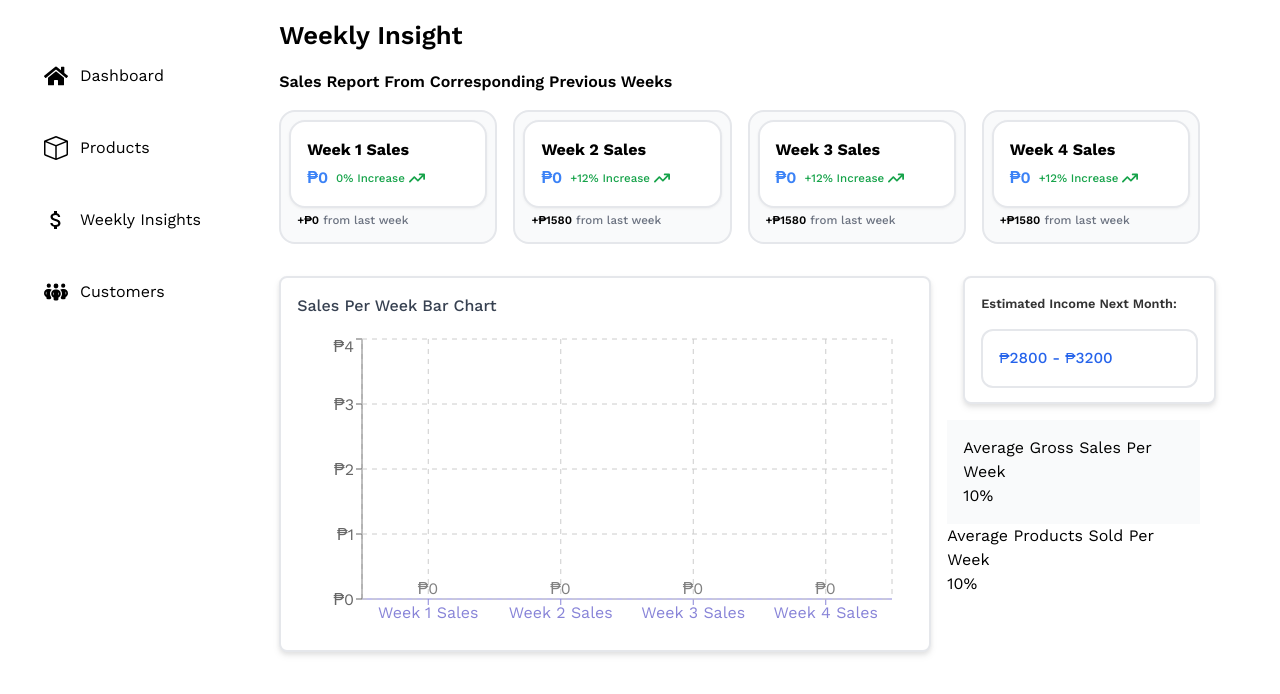
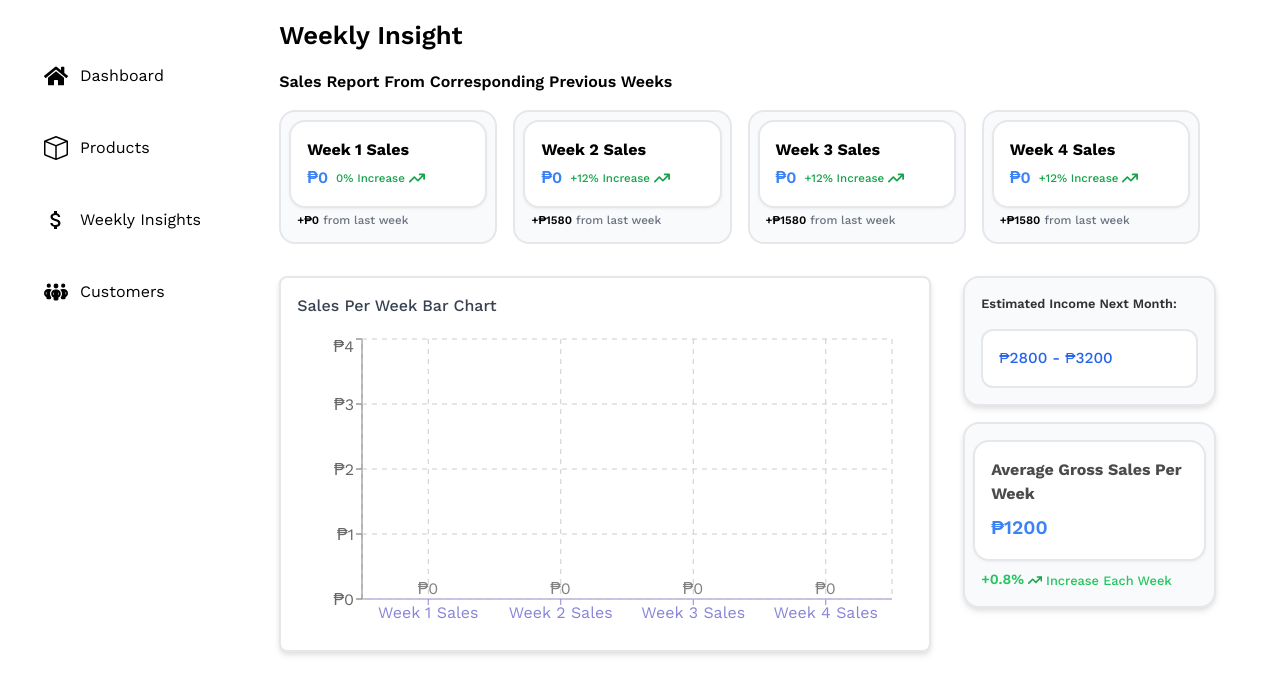
Before and after one commit to RaveZam/The-Coffee-Nest-Dashboard-Analytics-With-Predictive-Income-React, a React (Vite) app in the folder dsafrontend/: page / in a window 1280 px wide. Both pictures are taken after a click on the item "Weekly Insights". Shown: the top 694 px of the page. Built offline with nearby package versions, Linux system fonts and the light colour scheme; no server answers.

Commit message:
Minor Visual Adjustments

```diff
--- a/dsafrontend/src/Estimated Income/AverageSalesPerWeek.jsx
+++ b/dsafrontend/src/Estimated Income/AverageSalesPerWeek.jsx
@@ -1,15 +1,23 @@
+import { FaArrowTrendUp } from "react-icons/fa6";
 export default function AverageSalesPerWeek() {
   return (
     <>
-      <div className="border-gray-200 bg-gray-50 p-4">
-        <div>
-          <h1>Average Gross Sales Per Week</h1>
-          <h3>10%</h3>
+      <div className="m-4 w-full rounded-2xl border-2 border-gray-200 bg-gray-50 px-2 py-4 drop-shadow-md">
+        <div className="rounded-2xl border-2 border-gray-200 bg-white p-4 drop-shadow-sm">
+          <h3 className="font-bold opacity-70">Average Gross Sales Per Week</h3>
+          <h1 className="mt-2 text-[1.5vw] font-semibold text-blue-500">
+            ₱1200
+          </h1>
         </div>
-      </div>
-      <div>
-        <h1>Average Products Sold Per Week</h1>
-        <h3>10%</h3>
+        <div className="mt-2 flex">
+          <span className="flex pl-2 text-[1.1vw] font-semibold text-green-500">
+            +0.8% <FaArrowTrendUp className="ml-1 mt-1 text-green-600" />
+          </span>
+
+          <span className="pl-1 pt-0.5 text-[1vw] font-medium text-green-500">
+            Increase Each Week
+          </span>
+        </div>
       </div>
     </>
   );
--- a/dsafrontend/src/Estimated Income/PredictiveIncome.jsx
+++ b/dsafrontend/src/Estimated Income/PredictiveIncome.jsx
@@ -1,6 +1,6 @@
 export default function PredictiveIncome() {
   return (
-    <div className="m-4 h-32 w-full rounded-lg border-2 border-gray-200 bg-white p-4 drop-shadow-md">
+    <div className="m-4 w-full rounded-2xl border-2 border-gray-200 bg-gray-50 p-4 drop-shadow-md">
       <h2 className="text-[1vw] font-semibold opacity-80">
         Estimated Income Next Month:
       </h2>
--- a/dsafrontend/src/dashboard/LineGraph.jsx
+++ b/dsafrontend/src/dashboard/LineGraph.jsx
@@ -10,7 +10,9 @@ import {
 export default function LineGraph({ resultArray }) {
   return (
     <div className="mt-8">
-      <h1 className="mb-2 text-[1.1vw] font-bold">Sales In The Past 28 Days</h1>
+      <h1 className="mb-2 text-[1.1vw] font-bold">
+        Items Sold In The Past 28 Days
+      </h1>
       <LineChart
         width={1100}
         height={400}
```
